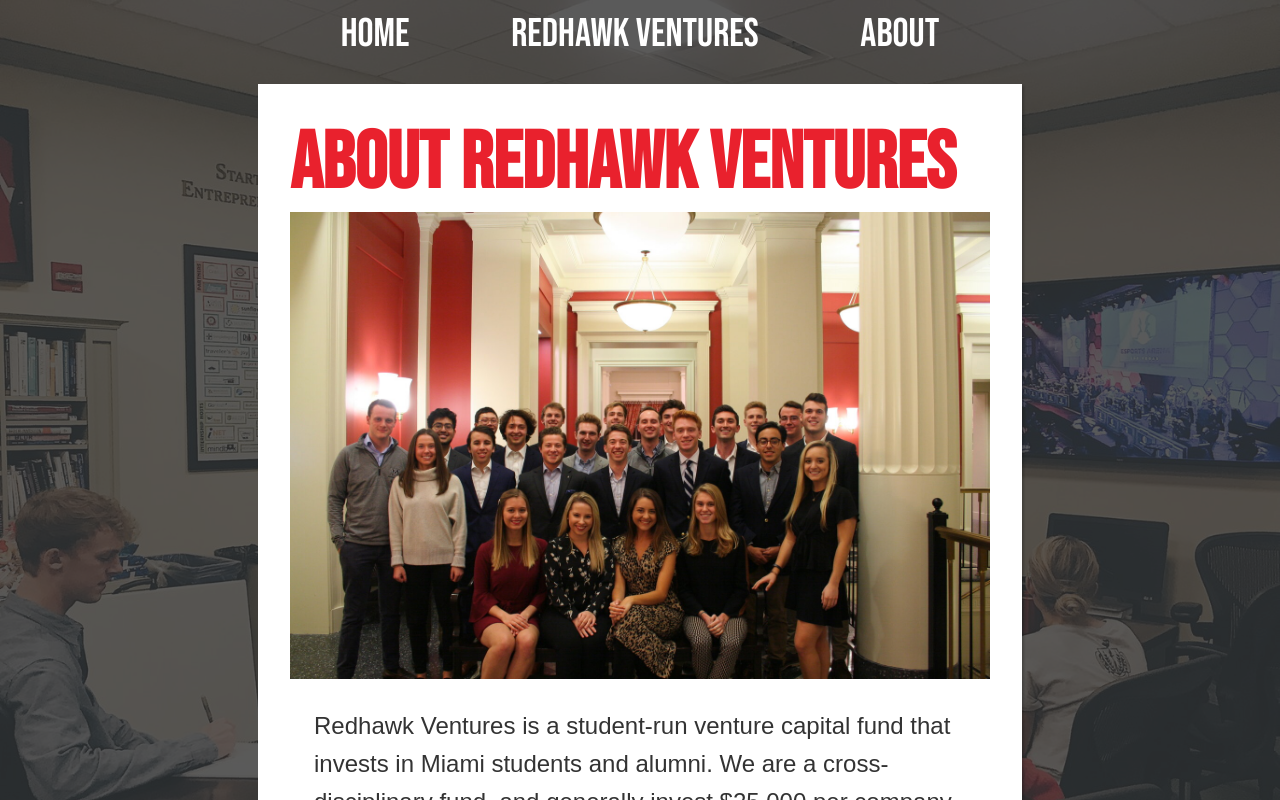
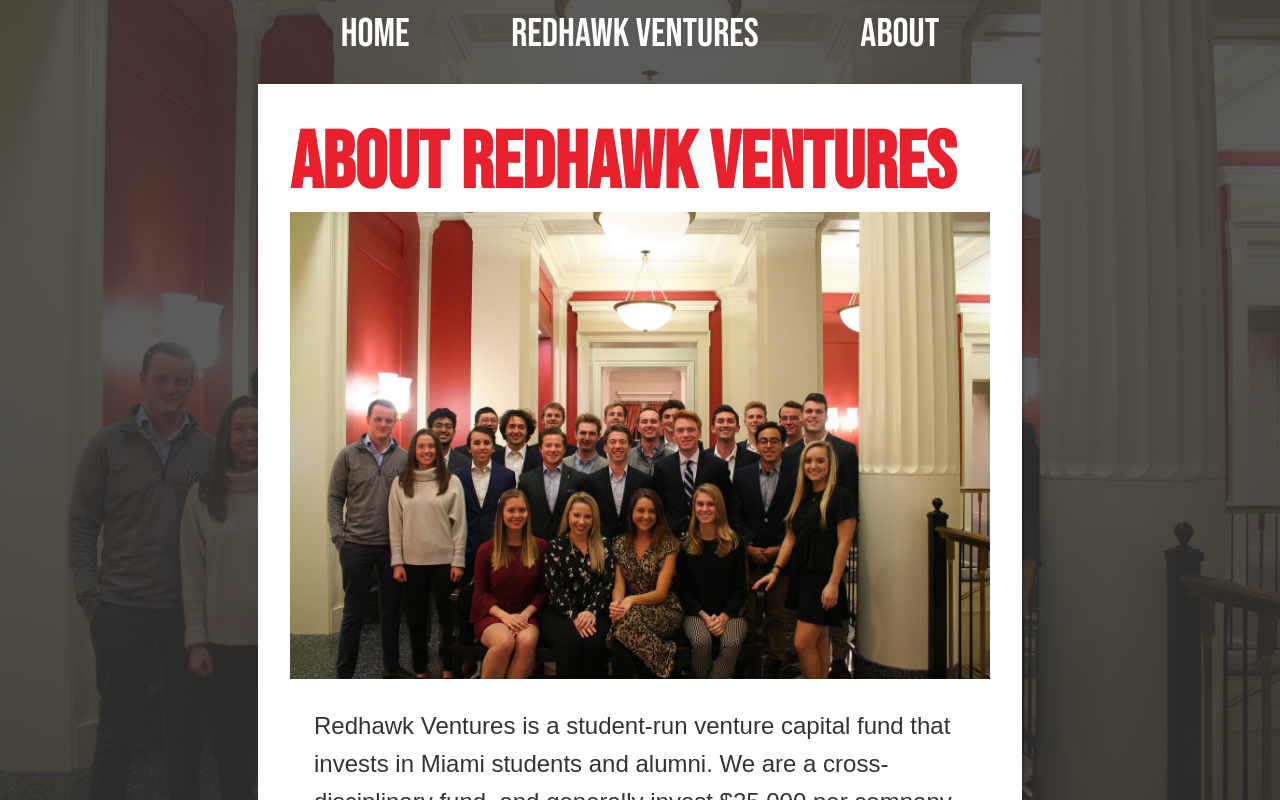
Before and after one commit to gtang19/rhv-blog, a plain HTML site: page about.html in a window 1280 px wide. Shown: the top 800 px of the page. Drawn offline with Linux system fonts and the light colour scheme.

Commit message:
fixed background image

```diff
--- a/about.html
+++ b/about.html
@@ -17,7 +17,7 @@
             <a href="/about.html">About</a>
         </nav>
     </header>
-    <div class="background redhawk"></div>
+    <div class="background about-rhv"></div>
     <main>
 
         <h1 class="xl">About Redhawk Ventures </h1><img src="/images/about-rhv.jpeg"
--- a/style.css
+++ b/style.css
@@ -87,6 +87,10 @@ main {
 
 .redhawk {
     background: url("/images/redhawk.jpeg")
+}
+
+.about-rhv {
+    background: url("/images/about-rhv.jpeg")
 }
 
 
```
